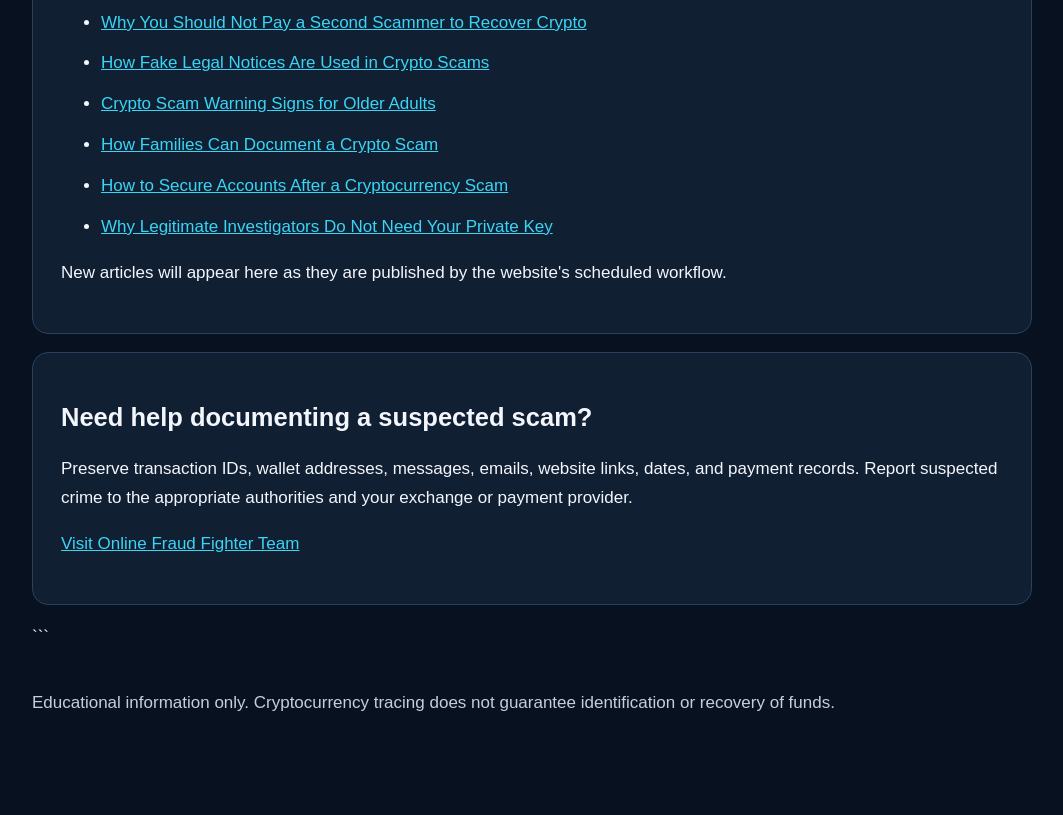
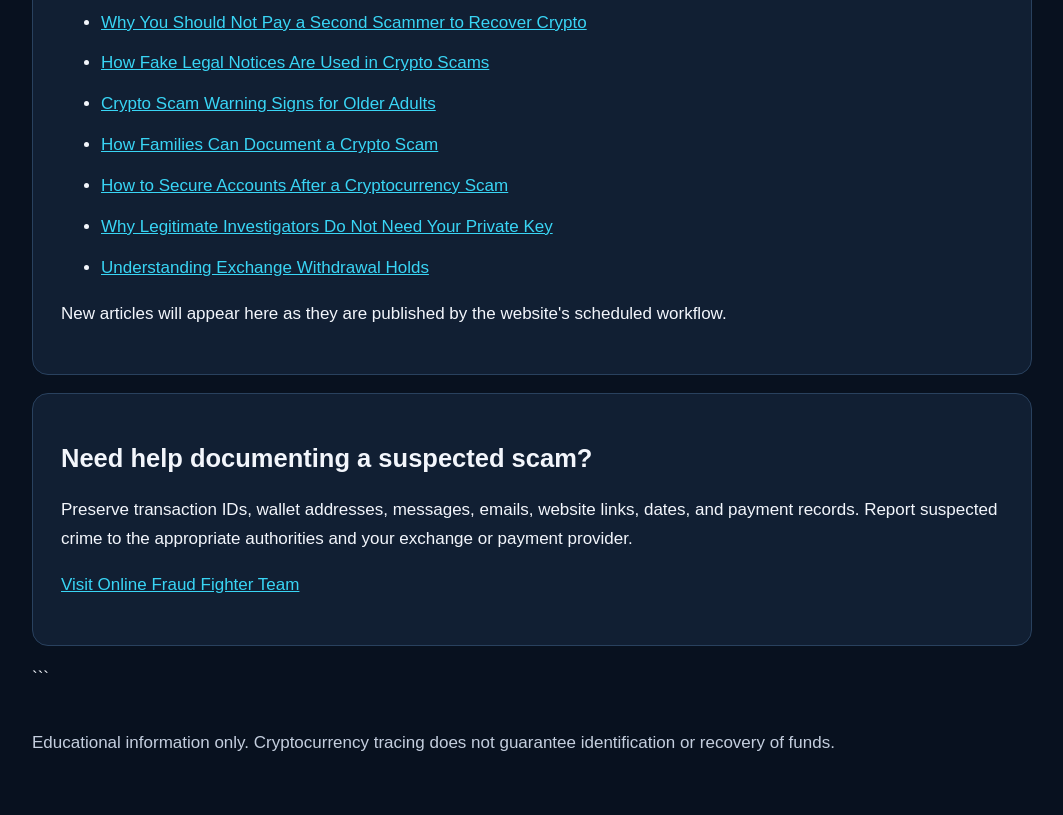
Before and after one commit to onlinefraudfighterteam-sudo/tyt, a plain HTML site: page blog/index.html in a window 1280 px wide. Shown: the part 2109-2924 px from the top of the page, without its empty margins (108-1171 px from the left). Before the commit the page ends 2883 px from the top, so only its background shows below. Drawn offline with Linux system fonts and the light colour scheme.

Commit message:
Publish prepared blog article 45

```diff
--- a/blog/index.html
+++ b/blog/index.html
@@ -94,6 +94,7 @@
     <li><a href="42-how-families-can-document-a-crypto-scam.html">How Families Can Document a Crypto Scam</a></li>
     <li><a href="43-how-to-secure-accounts-after-a-cryptocurrency-scam.html">How to Secure Accounts After a Cryptocurrency Scam</a></li>
     <li><a href="44-why-legitimate-investigators-do-not-need-your-private-key.html">Why Legitimate Investigators Do Not Need Your Private Key</a></li>
+    <li><a href="45-understanding-exchange-withdrawal-holds.html">Understanding Exchange Withdrawal Holds</a></li>
   </ul>
   <!-- PUBLISHED_ARTICLES_END -->
   <p>New articles will appear here as they are published by the website's scheduled workflow.</p>
```
Also changed, not shown: blog/45-understanding-exchange-withdrawal-holds.html (added, +1 -0 lines), .blog-state/next-article.txt.
